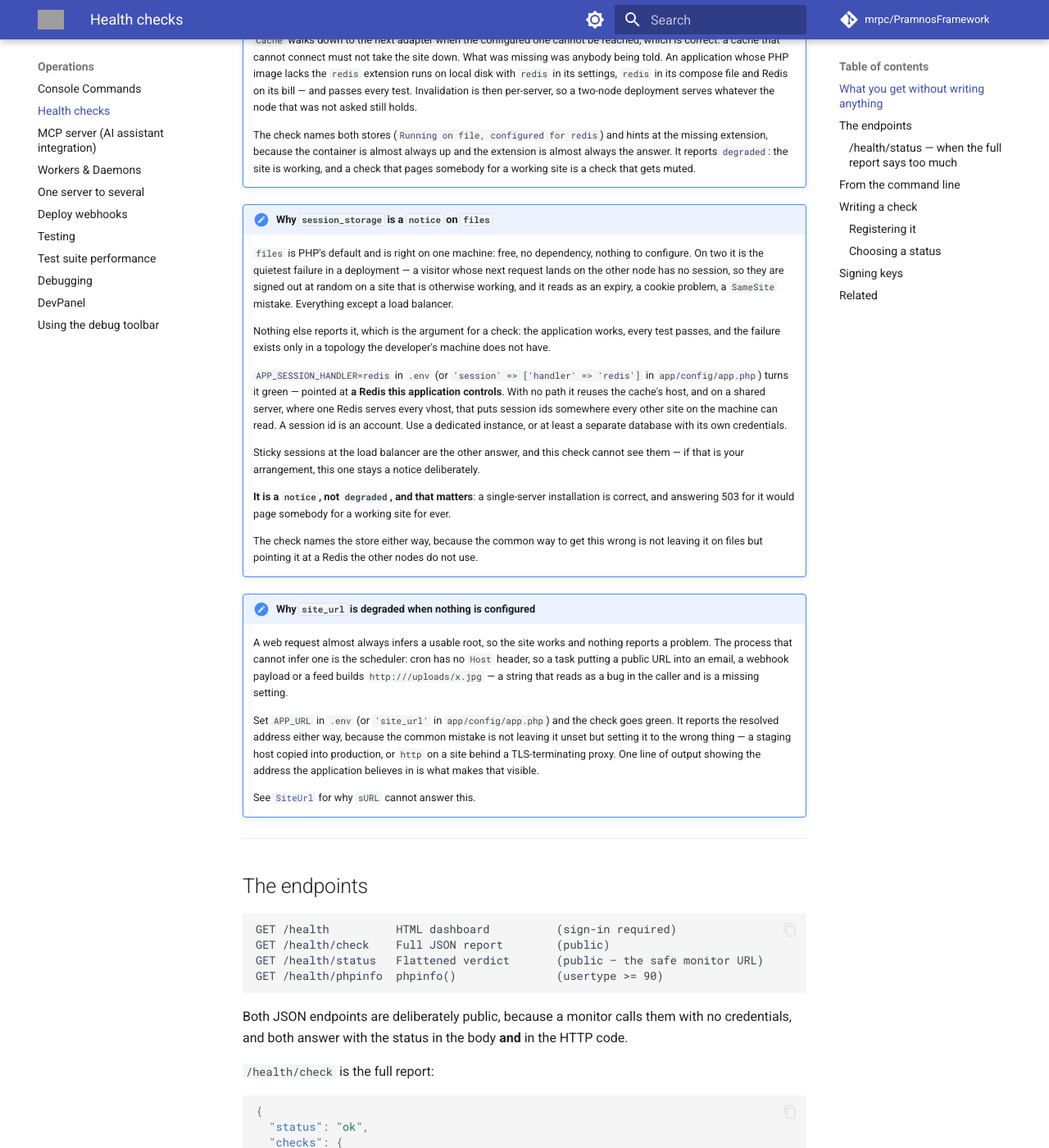
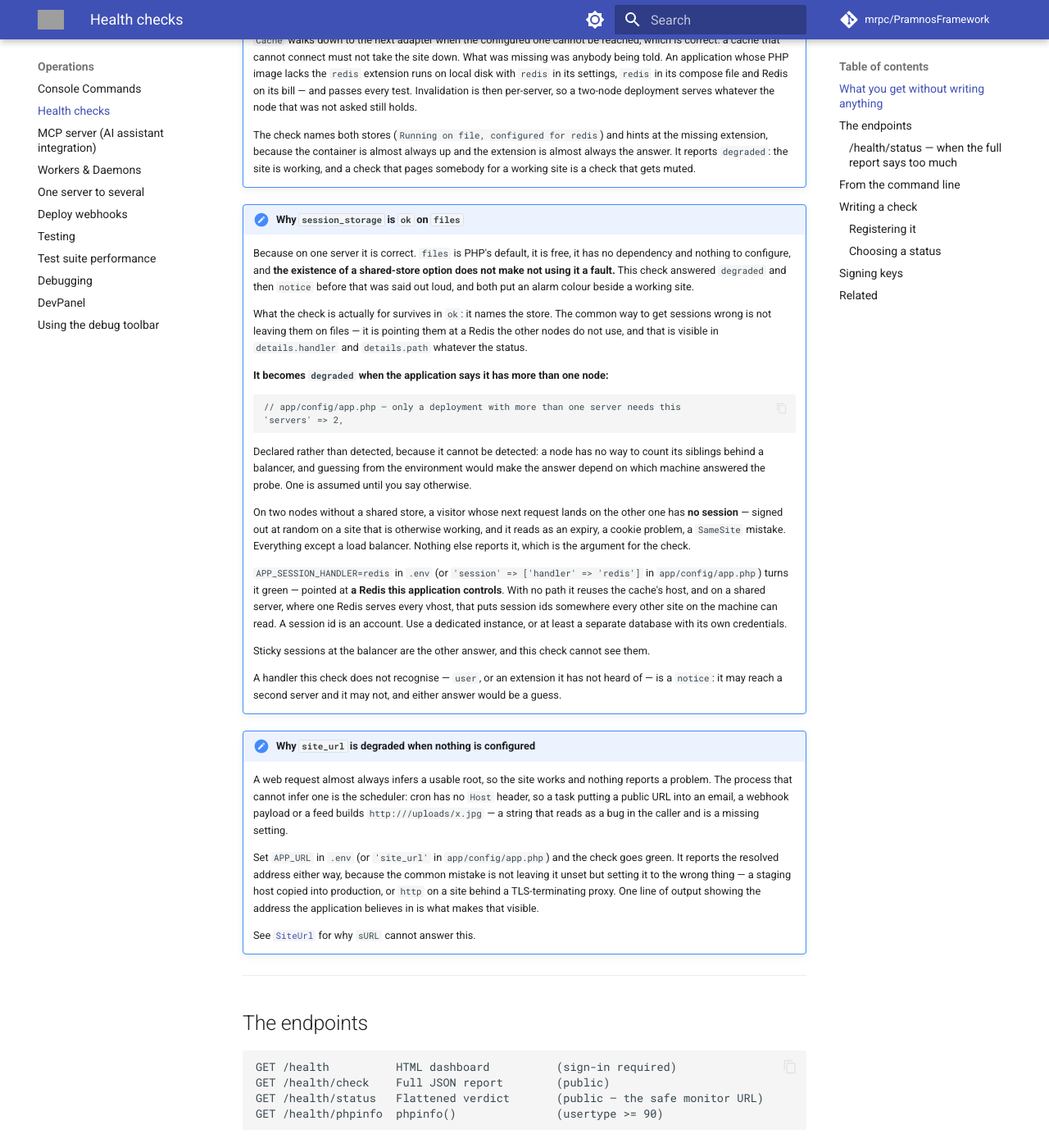
Before and after one commit to mrpc/PramnosFramework, an MkDocs documentation site: the page built from docs/Pramnos_Health_Guide.md, in a window 1280 px wide and 1400 px high, scrolled down 1276 px. Shown: the whole window at 82% size. Built offline with MkDocs 1.6.1 and Material for MkDocs 9.7.7, drawn with Linux system fonts in a browser that asks for light colours; comment, search, counter and statistics services are not loaded; some of the changed text lies outside the part shown; grey boxes are pictures that could not be loaded.

Commit message:
fix(health): a working single server was shown a red badge for a correct choice
Yesterday's `notice` stopped /health/check answering 503 for a correct installation.
It did not stop the dashboard rendering this beside session_storage in a red pill at
full width:

    Sessions are on "files", which is local to this machine. Correct on a single
    server; on more than one a visitor is signed out whenever the load balancer
    sends them to a different node.

Two mistakes, and the second is the one that matters.

The check was reporting a correct choice as a fault. The existence of a shared-store
option does not make not using it a fault: on one machine `files` is PHP's default —
free, no dependency, nothing to configure, and right. `degraded` and then `notice`
were both ways of saying "you have not configured the thing you do not need".

- It answers `ok`, with the store still named. The value of this check was never the
  severity; it is the detail, and `details.handler` / `details.path` are how somebody
  finds a Redis pointed at the wrong host either way.
- `degraded` when the application declares `'servers' => 2` or more. Declared rather
  than detected, because a node cannot count its siblings behind a balancer and
  guessing from the environment would make the answer depend on which machine
  answered the probe. One is assumed, which is what every scaffolded project sees.
- A handler the check does not recognise stays `notice` — it may reach a second
  server and it may not, and either answer would be a guess. That is now the only
  thing `notice` is for.

And the dashboard widget rendered every non-ok status red with the message inside the
badge. Its middle branch tested for `warn`, which is not a status this framework
produces — `HealthStatus` is ok/notice/degraded/down — so that branch had never
executed and everything that was not ok fell through to the red one. `degraded`, with
a yellow defined for it everywhere else, rendered red here; so did `notice`, whose
whole purpose is not to alarm anybody. Fixed in all three themes: the badge carries
the status, the message sits beside it in ordinary text, and only when there is
something to say.

Health Guide's rule for choosing a status is rewritten around what the reader is
supposed to do: if the answer is "nothing, this installation is correct", it is `ok`.

````diff
--- a/docs/Pramnos_Health_Guide.md
+++ b/docs/Pramnos_Health_Guide.md
@@ -30,7 +30,7 @@
 | `cache` | Whether the cache is on the store it was **configured** for. `degraded` when it fell back — the application works, on the wrong store. |
 | `hypertables` | Whether a declared hypertable is one, and whether a continuous aggregate is one. `degraded` when the catalogue disagrees with the declaration. |
 | `site_url` | The site's public root, and where it came from. `degraded` while it is only being inferred from the request. |
-| `session_storage` | Which store PHP keeps sessions in. `notice` on `files`, which is local to one machine — correct on one server, and the quietest failure on two. |
+| `session_storage` | Which store PHP keeps sessions in. `ok` on one server whatever the store; `degraded` on local files when the application declares `'servers' => 2` or more. |
 
 With the `authserver` feature enabled, one more is registered by
 `AuthServerServiceProvider`:
@@ -58,33 +58,46 @@
     is almost always the answer. It reports `degraded`: the site is working, and a
     check that pages somebody for a working site is a check that gets muted.
 
-!!! note "Why `session_storage` is a `notice` on `files`"
+!!! note "Why `session_storage` is `ok` on `files`"
 
-    `files` is PHP's default and is right on one machine: free, no dependency, nothing to
-    configure. On two it is the quietest failure in a deployment — a visitor whose next
-    request lands on the other node has no session, so they are signed out at random on a
-    site that is otherwise working, and it reads as an expiry, a cookie problem, a
-    `SameSite` mistake. Everything except a load balancer.
+    Because on one server it is correct. `files` is PHP's default, it is free, it has no
+    dependency and nothing to configure, and **the existence of a shared-store option does
+    not make not using it a fault.** This check answered `degraded` and then `notice` before
+    that was said out loud, and both put an alarm colour beside a working site.
 
-    Nothing else reports it, which is the argument for a check: the application works,
-    every test passes, and the failure exists only in a topology the developer's machine
-    does not have.
+    What the check is actually for survives in `ok`: it names the store. The common way to
+    get sessions wrong is not leaving them on files — it is pointing them at a Redis the
+    other nodes do not use, and that is visible in `details.handler` and `details.path`
+    whatever the status.
+
+    **It becomes `degraded` when the application says it has more than one node:**
+
+    ```php
+    // app/config/app.php — only a deployment with more than one server needs this
+    'servers' => 2,
+    ```
+
+    Declared rather than detected, because it cannot be detected: a node has no way to count
+    its siblings behind a balancer, and guessing from the environment would make the answer
+    depend on which machine answered the probe. One is assumed until you say otherwise.
+
+    On two nodes without a shared store, a visitor whose next request lands on the other one
+    has **no session** — signed out at random on a site that is otherwise working, and it
+    reads as an expiry, a cookie problem, a `SameSite` mistake. Everything except a load
+    balancer. Nothing else reports it, which is the argument for the check.
 
     `APP_SESSION_HANDLER=redis` in `.env` (or `'session' => ['handler' => 'redis']` in
-    `app/config/app.php`) turns it green — pointed at **a Redis this application
-    controls**. With no path it reuses the cache's host, and on a shared server, where one
-    Redis serves every vhost, that puts session ids somewhere every other site on the
-    machine can read. A session id is an account. Use a dedicated instance, or at least a
-    separate database with its own credentials.
+    `app/config/app.php`) turns it green — pointed at **a Redis this application controls**.
+    With no path it reuses the cache's host, and on a shared server, where one Redis serves
+    every vhost, that puts session ids somewhere every other site on the machine can read.
+    A session id is an account. Use a dedicated instance, or at least a separate database
+    with its own credentials.
 
-    Sticky sessions at the load balancer are the other answer, and this check cannot see
-    them — if that is your arrangement, this one stays a notice deliberately.
+    Sticky sessions at the balancer are the other answer, and this check cannot see them.
 
-    **It is a `notice`, not `degraded`, and that matters**: a single-server installation is
-    correct, and answering 503 for it would page somebody for a working site for ever.
-
-    The check names the store either way, because the common way to get this wrong is not
-    leaving it on files but pointing it at a Redis the other nodes do not use.
+    A handler this check does not recognise — `user`, or an extension it has not heard of —
+    is a `notice`: it may reach a second server and it may not, and either answer would be
+    a guess.
 
 !!! note "Why `site_url` is degraded when nothing is configured"
 
@@ -262,17 +275,22 @@
 - **`degraded`** — it works, at reduced capacity or with a problem that will
   become an outage if ignored. A cache that is unreachable, a disk at 95%, a key
   that is smaller than it should be.
-- **`notice`** — **correct here, and would not be everywhere.** Sessions on local
-  files; a single-node cache on a single node. It does not change the HTTP code and
-  does not fail `health:check`.
+- **`notice`** — **worth reading once, and not a fault.** A session handler this
+  framework does not recognise, where neither "shared" nor "local" can be established.
+  It does not change the HTTP code and does not fail `health:check`.
 - **`ok`** — with `details` carrying whatever an operator would want from a green
   result. A latency figure or a key size in a passing check is what tells someone
   the trend before it crosses a threshold.
 
-**The test for `notice`** is whether there is an installation where this exact answer
-is the *correct* one. Sessions on files passes it. An unset `APP_URL` does not — every
-URL built outside a request is wrong on one server exactly as much as on five, so
-`site_url` stays `degraded`.
+**Before reaching for a status above `ok`, ask what the reader is supposed to do.** If
+the answer is "nothing, this installation is correct", it is `ok` — and anything the
+operator might want goes in `details`, which is where a check's value usually lives.
+Sessions on local files are the worked example: the shared store exists, and choosing
+not to use it on one machine is not a fault.
+
+`notice` is for "this is genuinely unclear and you should know". `degraded` is for
+something wrong: an unset `APP_URL` makes every URL built outside a request wrong on one
+server exactly as much as on five, so `site_url` stays `degraded`.
 
 Getting this wrong in the direction of severity is not a harmless over-report. A check
 that pages for a correct installation is a check somebody mutes, and a muted check is
````
Also changed, not shown: docs/Pramnos_Multi_Server_Guide.md (+15 -3 lines), docs/Pramnos_Upgrade_Guide.md (+1 -0 lines), docs/version-history/posts/2026-09-24.md (added, +89 -0 lines), 5 other files.
